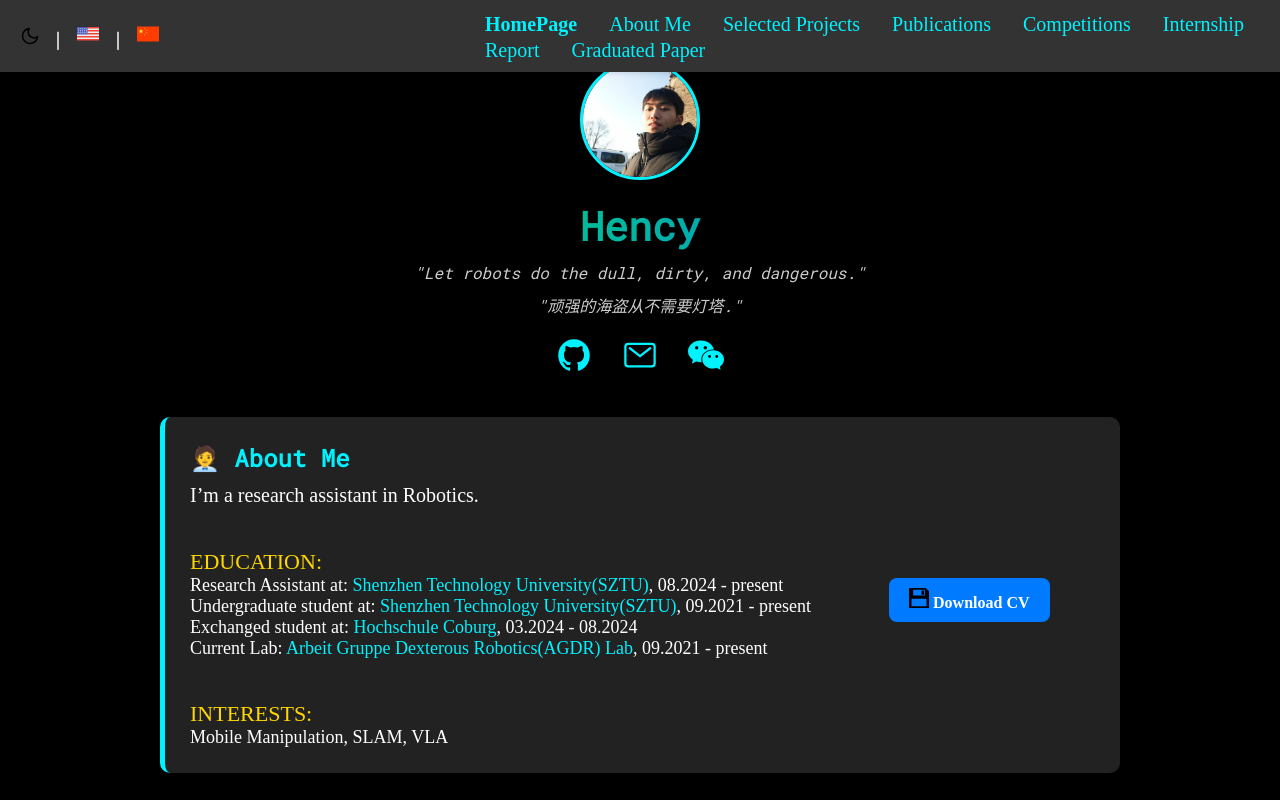
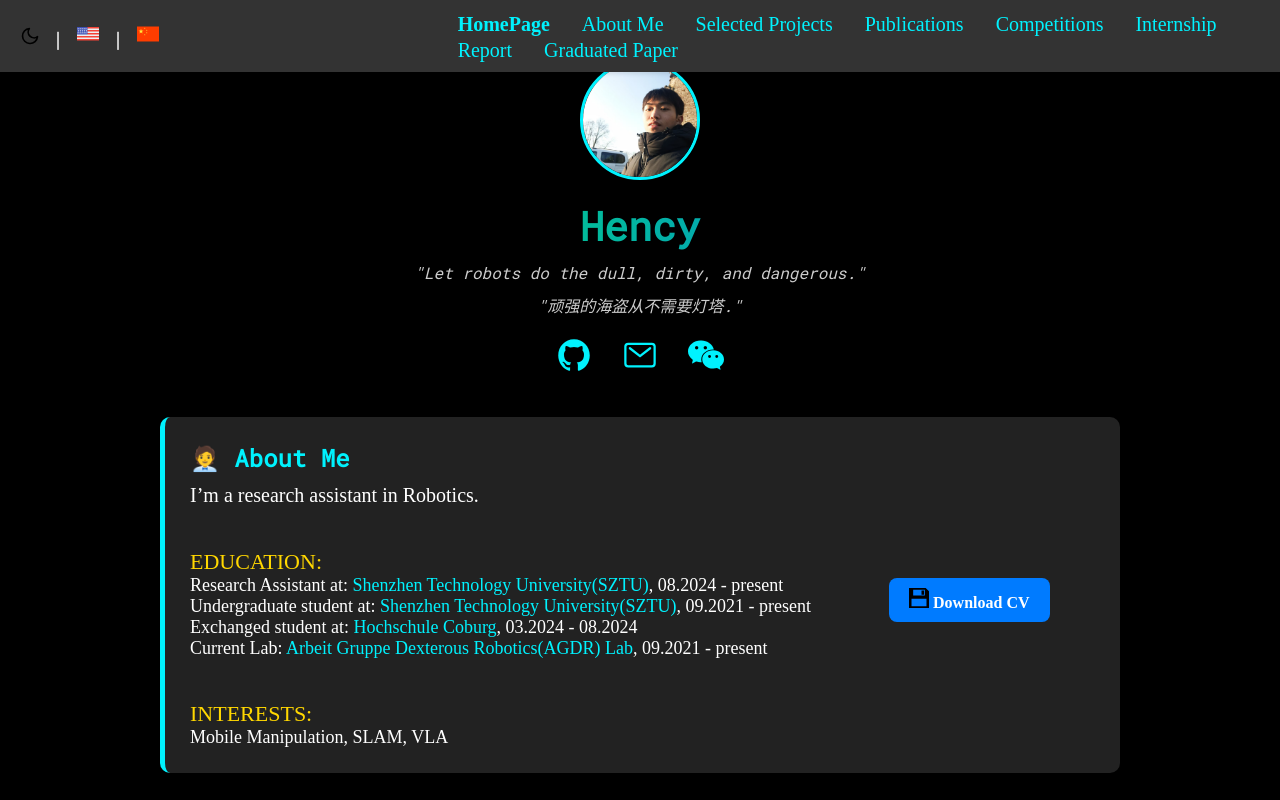
Before and after one commit to Hency-727/Hency-727.github.io, a plain HTML site: page index.html in a window 1280 px wide. Shown: the top 800 px of the page. Drawn offline with nearby package versions, Linux system fonts and the light colour scheme.

Commit message:
update my personal website

```diff
--- a/index.html
+++ b/index.html
@@ -210,7 +210,7 @@
       </div>
 
 
-      <div style="flex: 5;">
+      <div style="flex: 5.5;">
         <a href="#HomePage" style="margin-right: 20px; font-weight: bold; font-family: 'Times New Roman';">HomePage</a>
         <a href="#About Me" style="margin-right: 20px; font-family: 'Times New Roman';">About Me</a>
         <a href="#Selected Projects" style="margin-right: 20px; font-family: 'Times New Roman';">Selected Projects</a>
```
Also changed, not shown: resource/OIP-C (1).jpg (added), resource/OIP-C.jpg (added), resource/logo.png (added).
